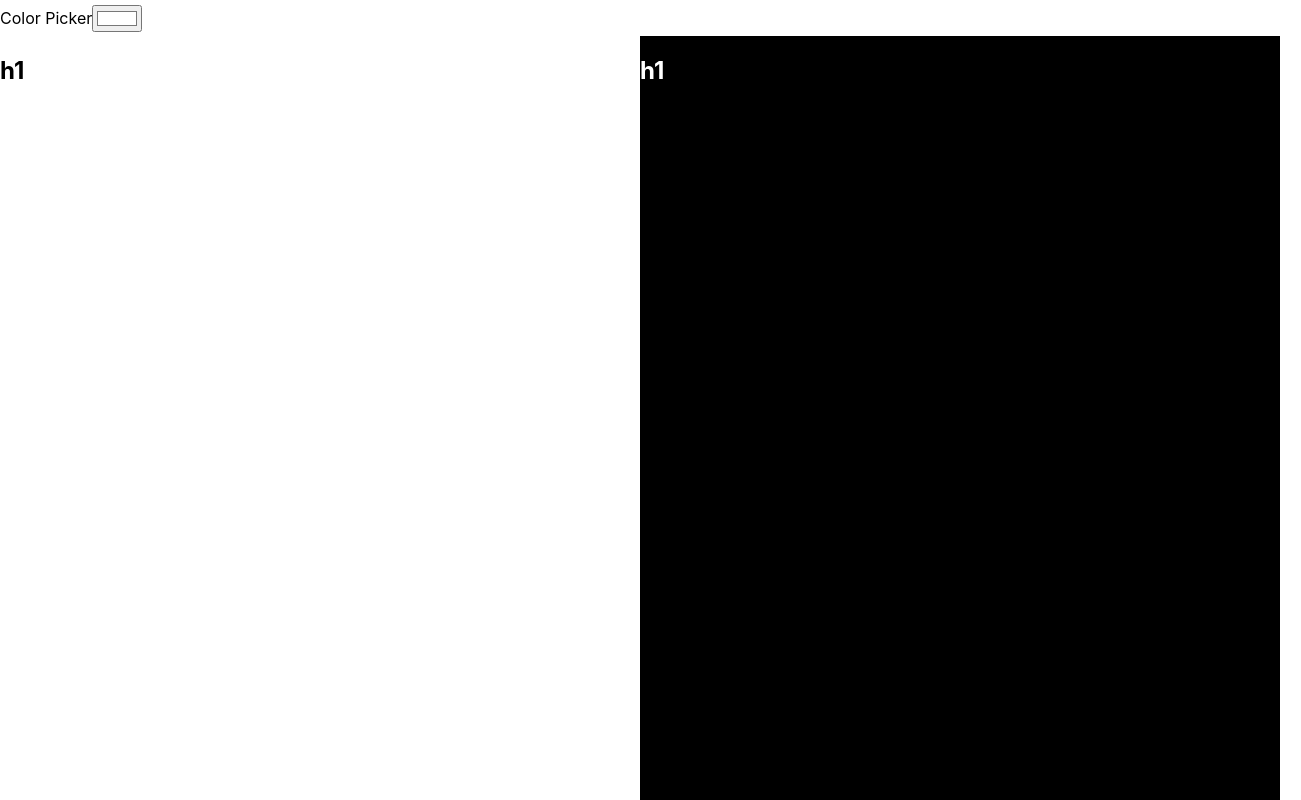
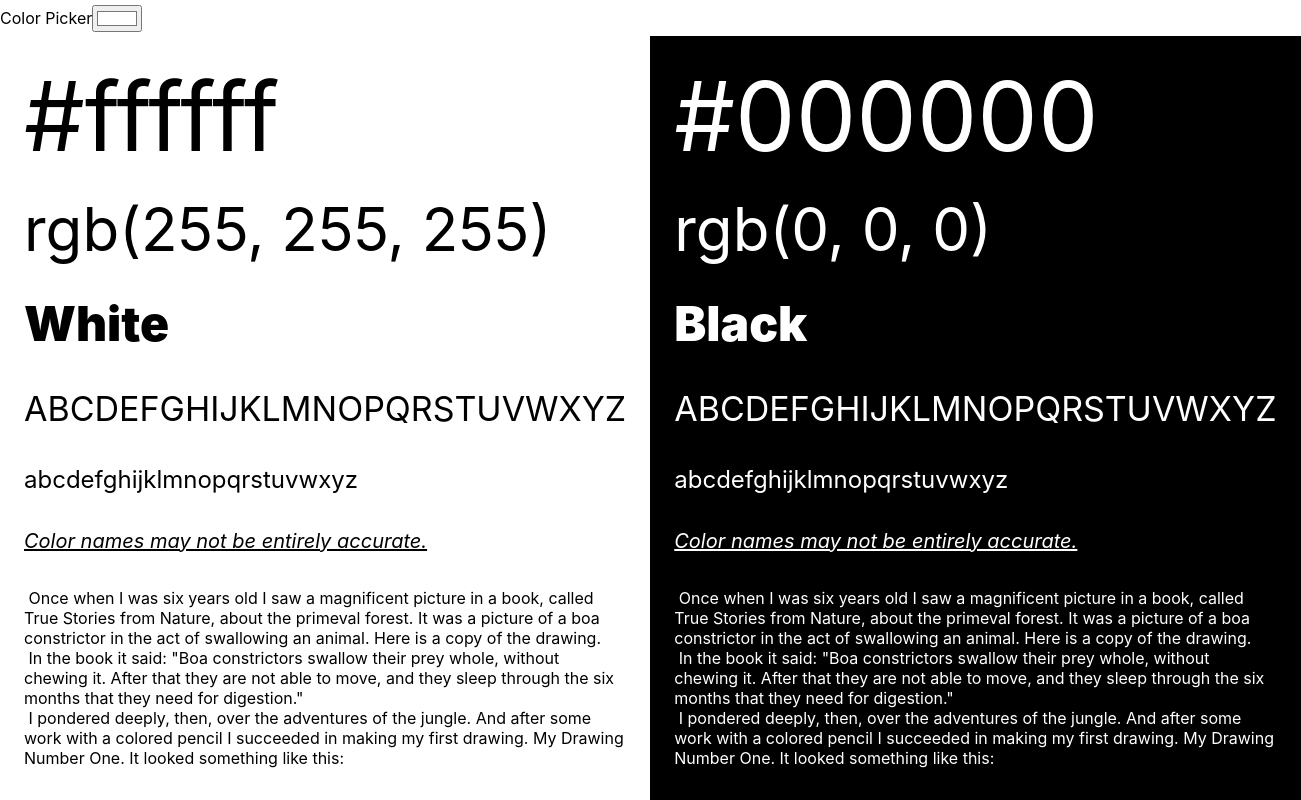
Before and after one commit to minji105/color-complementary, a React (Create React App) app: page / in a window 1280 px wide. Shown: the whole page, 1301 px wide, since content can reach past the window. Built offline with nearby package versions, Linux system fonts and the light colour scheme; the HTML template or start-up script is replaced by a standard one.

Commit message:
complementary section

```diff
--- a/package.json
+++ b/package.json
@@ -3,7 +3,9 @@
   "version": "0.1.0",
   "private": true,
   "dependencies": {
+    "color-name-list": "^11.2.0",
     "cra-template": "1.2.0",
+    "nearest-color": "^0.4.4",
     "react": "^19.0.0",
     "react-dom": "^19.0.0",
     "react-script": "^2.0.5",
--- a/src/App.css
+++ b/src/App.css
@@ -4,3 +4,13 @@ body {
   margin: 0;
   padding: 0;
 }
+
+h1,
+h2,
+h3,
+h4,
+h5,
+h6,
+p {
+  margin: 0;
+}
--- a/src/components/Main.js
+++ b/src/components/Main.js
@@ -1,4 +1,6 @@
-import React, { useState, useEffect } from "react";
+import React, { useState } from "react";
+import { colornames } from "color-name-list";
+import nearestColor from 'nearest-color';
 import styles from './Main.module.scss';
 
 export default function Main() {
@@ -6,6 +8,8 @@ export default function Main() {
   const [compBgColor, setCompBgColor] = useState("#000000");
   const [textColor, setTextColor] = useState("#000000");
   const [compTextColor, setcompTextColor] = useState("#ffffff");
+  const [bgColorName, setBgColorName] = useState("White");
+  const [compBgColorName, setCompBgColorName] = useState("Black");
 
   const updateTextColor = (color) => {
     const r = parseInt(color.substring(1, 3), 16);
@@ -30,12 +34,26 @@ export default function Main() {
     return `#${compR}${compG}${compB}`;
   };
 
+  const getRGB = (color) => {
+    const r = parseInt(color.substring(1, 3), 16);
+    const g = parseInt(color.substring(3, 5), 16);
+    const b = parseInt(color.substring(5, 7), 16);
+    return `rgb(${r}, ${g}, ${b})`;
+  }
+
   const handleColorChange = (event) => {
     const selectedColor = event.target.value;
     setBgColor(selectedColor);
     setTextColor(updateTextColor(selectedColor)[0]);
-    setCompBgColor(getComplementaryColor(selectedColor));
+
+    const complementaryColor = getComplementaryColor(selectedColor);
+    setCompBgColor(complementaryColor);
     setcompTextColor(updateTextColor(selectedColor)[1]);
+
+    let colors = colornames.reduce((o, { name, hex }) => Object.assign(o, { [name]: hex }), {});
+    const findNearest = nearestColor.from(colors);
+    setBgColorName(findNearest(selectedColor).name);
+    setCompBgColorName(findNearest(complementaryColor).name);
   };
 
   return (
@@ -52,10 +70,28 @@ export default function Main() {
 
       <div className={styles.sections}>
         <section style={{ backgroundColor: bgColor, color: textColor }}>
-          <h1>h1</h1>
+          <p className={styles.hexName}>{bgColor}</p>
+          <p className={styles.rgbName}>{getRGB(bgColor)}</p>
+          <p>{bgColorName}</p>
+          <p>ABCDEFGHIJKLMNOPQRSTUVWXYZ</p>
+          <p>abcdefghijklmnopqrstuvwxyz</p>
+          <p>Color names may not be entirely accurate.</p>
+          <p>&nbsp;Once when I was six years old I saw a magnificent picture in a book, called True Stories from Nature, about the primeval forest. It was a picture of a boa constrictor in the act of swallowing an animal. Here is a copy of the drawing.
+            <br/>&nbsp;In the book it said: "Boa constrictors swallow their prey whole, without chewing it. After that they are not able to move, and they sleep through the six months that they need for digestion."
+            <br/>&nbsp;I pondered deeply, then, over the adventures of the jungle. And after some work with a colored pencil I succeeded in making my first drawing. My Drawing Number One. It looked something like this:
+          </p>
         </section>
         <section style={{ backgroundColor: compBgColor, color: compTextColor }}>
-        <h1>h1</h1>
+          <p className={styles.hexName}>{compBgColor}</p>
+          <p className={styles.rgbName}>{getRGB(compBgColor)}</p>
+          <p>{compBgColorName}</p>
+          <p>ABCDEFGHIJKLMNOPQRSTUVWXYZ</p>
+          <p>abcdefghijklmnopqrstuvwxyz</p>
+          <p>Color names may not be entirely accurate.</p>
+          <p>&nbsp;Once when I was six years old I saw a magnificent picture in a book, called True Stories from Nature, about the primeval forest. It was a picture of a boa constrictor in the act of swallowing an animal. Here is a copy of the drawing.
+            <br/>&nbsp;In the book it said: "Boa constrictors swallow their prey whole, without chewing it. After that they are not able to move, and they sleep through the six months that they need for digestion."
+            <br/>&nbsp;I pondered deeply, then, over the adventures of the jungle. And after some work with a colored pencil I succeeded in making my first drawing. My Drawing Number One. It looked something like this:
+          </p>
         </section>
       </div>
     </div>
--- a/src/components/Main.module.scss
+++ b/src/components/Main.module.scss
@@ -19,6 +19,51 @@ $header-height: 36px;
 
   &>section {
     width: 50%;
-    height: 100%;
+    padding: 32px 24px;
+    display: flex;
+    flex-direction: column;
+    justify-content: space-between;
+
+    p:nth-child(3) {
+      font-size: 48px;
+      font-weight: 900;
+    }
+    p:nth-child(4) {
+      font-size: 34px;
+    }
+    p:nth-child(5) {
+      font-size: 24px;
+    }
+    p:nth-child(6) {
+      font-size: 20px;
+      font-style: italic;
+      text-decoration: underline;
+    }
   }
 }
+
+.hexName {
+  font-size: 96px;
+  line-height: 96px;
+}
+
+.rgbName {
+  font-size: 60px;
+  line-height: 60px;
+}
+
+.hr {
+  display: flex;
+  align-items: end;
+  gap: 1rem;
+
+  p:first-child {
+    font-size: 48px;
+  }
+  p:nth-child(2) {
+    font-size: 34px;
+  }
+  p:nth-child(3) {
+    font-size: 24px;
+  }
+}
```
Also changed, not shown: 1 other file (tests, documents, lock files or other folders).
